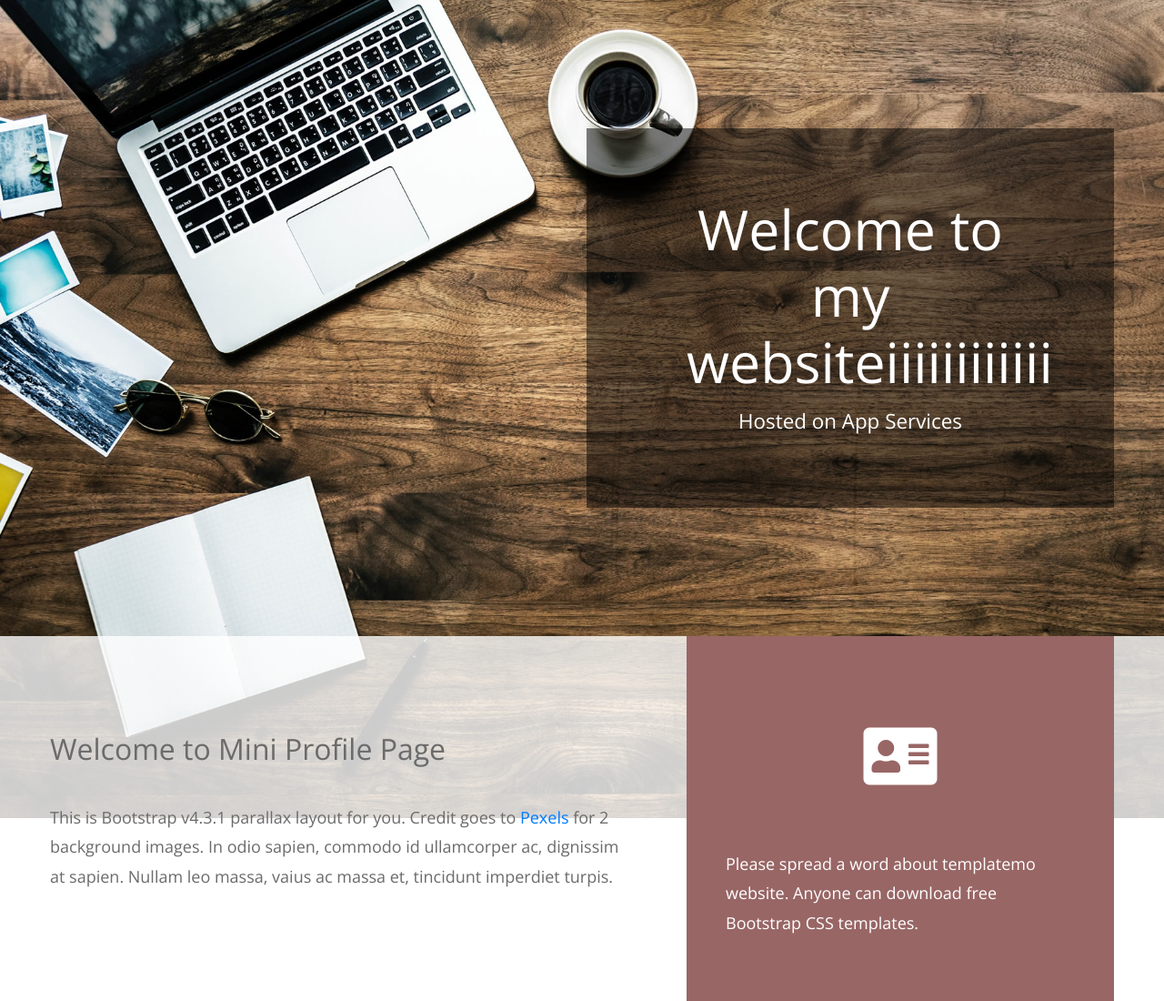
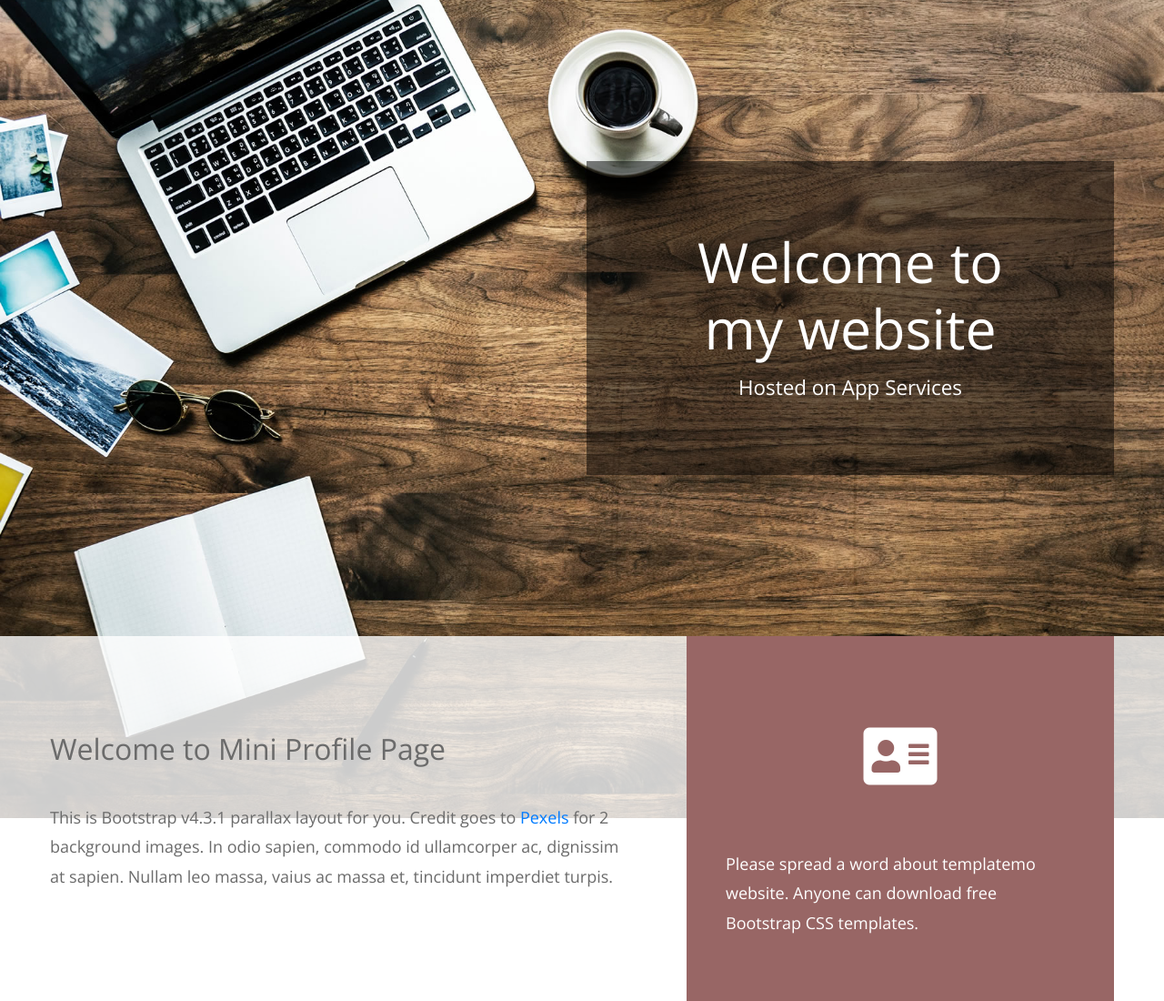
Before and after one commit to Dilazuredevops/vscode, a plain HTML site: page index.html in a window 1280 px wide. Shown: the top 1100 px of the page at 91% size. Drawn offline with nearby package versions, Linux system fonts and the light colour scheme.

Commit message:
updated changes successfully

```diff
--- a/index.html
+++ b/index.html
@@ -25,7 +25,7 @@ https://templatemo.com/tm-530-mini-profile
             <!-- Black transparent bg -->
             <div class="ml-auto mr-0 tm-bg-black-transparent text-white tm-brand-container-inner">
               <div class="tm-brand-container text-center">
-                <h1 class="tm-brand-name">Welcome to my websiteiiiiiiiiiiii</h1>
+                <h1 class="tm-brand-name">Welcome to my website</h1>
                 <p class="tm-brand-description mb-0">Hosted on App Services</p>
               </div>
             </div>
```
